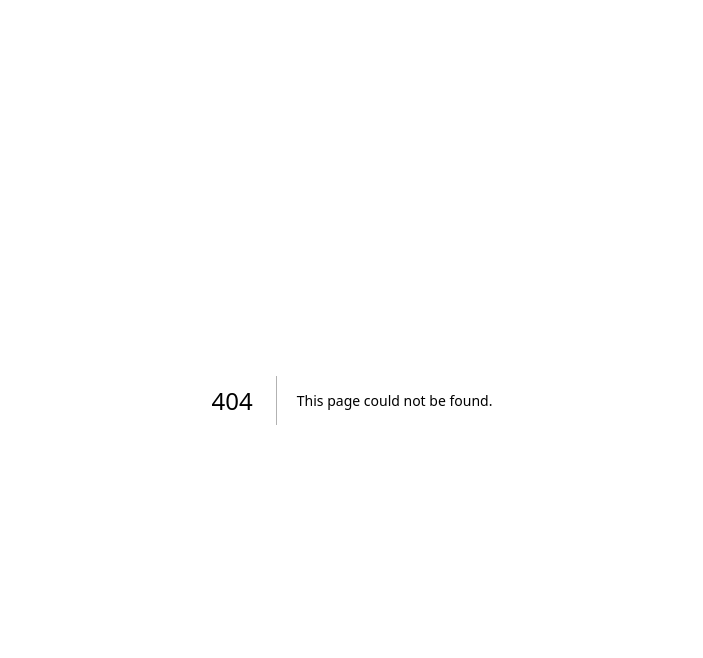
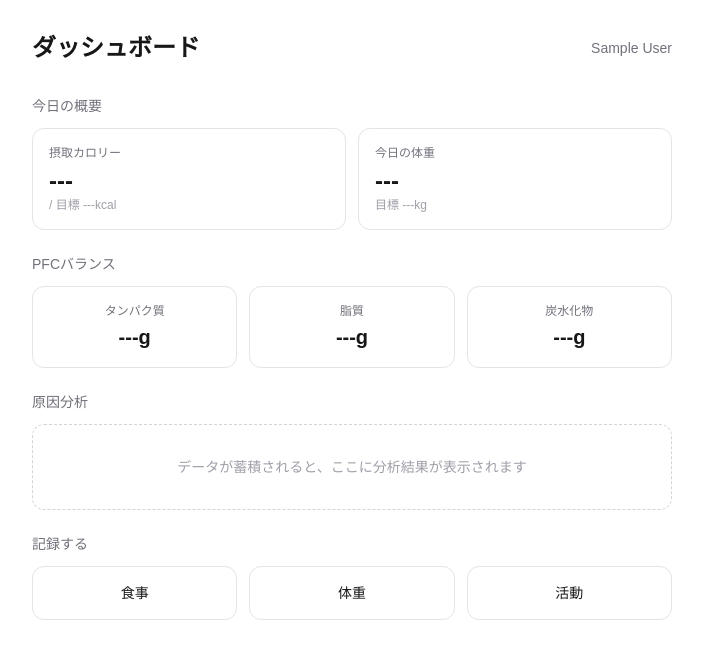
Before and after one commit to t-jougetu-oss/LeanGuide, a Next.js app: page /dashboard in a window 1280 px wide. Before the commit this address had no page. Shown: the top 658 px of the page, without its empty margins (288-991 px from the left). Built offline with nearby package versions, Linux system fonts and the light colour scheme; no server answers; sample sign-in values are in the browser's storage.

Commit message:
Add dashboard page layout
Shows overview cards for calories, weight, PFC balance, analysis placeholder,
and quick action links to record meals, weight, and activities.

Co-Authored-By: Claude Opus 4.6 (1M context) <noreply@anthropic.com>

```diff
--- /dev/null
+++ b/src/app/dashboard/page.tsx
@@ -0,0 +1,87 @@
+import { auth } from "@/auth";
+import { redirect } from "next/navigation";
+import Link from "next/link";
+
+export default async function DashboardPage() {
+  const session = await auth();
+  if (!session?.user) redirect("/");
+
+  return (
+    <div className="flex flex-col flex-1 px-4 py-8 max-w-2xl mx-auto w-full">
+      {/* ヘッダー */}
+      <div className="flex items-center justify-between mb-8">
+        <h1 className="text-2xl font-bold">ダッシュボード</h1>
+        <p className="text-sm text-zinc-500">{session.user.name}</p>
+      </div>
+
+      {/* 今日の概要 */}
+      <section className="mb-6">
+        <h2 className="text-sm font-medium text-zinc-500 mb-3">今日の概要</h2>
+        <div className="grid grid-cols-2 gap-3">
+          <div className="rounded-xl border border-zinc-200 p-4 dark:border-zinc-800">
+            <p className="text-xs text-zinc-500">摂取カロリー</p>
+            <p className="text-2xl font-bold mt-1">---</p>
+            <p className="text-xs text-zinc-400">/ 目標 ---kcal</p>
+          </div>
+          <div className="rounded-xl border border-zinc-200 p-4 dark:border-zinc-800">
+            <p className="text-xs text-zinc-500">今日の体重</p>
+            <p className="text-2xl font-bold mt-1">---</p>
+            <p className="text-xs text-zinc-400">目標 ---kg</p>
+          </div>
+        </div>
+      </section>
+
+      {/* PFCバランス */}
+      <section className="mb-6">
+        <h2 className="text-sm font-medium text-zinc-500 mb-3">PFCバランス</h2>
+        <div className="grid grid-cols-3 gap-3">
+          <div className="rounded-xl border border-zinc-200 p-4 text-center dark:border-zinc-800">
+            <p className="text-xs text-zinc-500">タンパク質</p>
+            <p className="text-xl font-bold mt-1">---g</p>
+          </div>
+          <div className="rounded-xl border border-zinc-200 p-4 text-center dark:border-zinc-800">
+            <p className="text-xs text-zinc-500">脂質</p>
+            <p className="text-xl font-bold mt-1">---g</p>
+          </div>
+          <div className="rounded-xl border border-zinc-200 p-4 text-center dark:border-zinc-800">
+            <p className="text-xs text-zinc-500">炭水化物</p>
+            <p className="text-xl font-bold mt-1">---g</p>
+          </div>
+        </div>
+      </section>
+
+      {/* 原因分析（後で実装） */}
+      <section className="mb-6">
+        <h2 className="text-sm font-medium text-zinc-500 mb-3">原因分析</h2>
+        <div className="rounded-xl border border-dashed border-zinc-300 p-8 text-center text-sm text-zinc-400 dark:border-zinc-700">
+          データが蓄積されると、ここに分析結果が表示されます
+        </div>
+      </section>
+
+      {/* クイックアクション */}
+      <section>
+        <h2 className="text-sm font-medium text-zinc-500 mb-3">記録する</h2>
+        <div className="grid grid-cols-3 gap-3">
+          <Link
+            href="/record/meal"
+            className="rounded-xl border border-zinc-200 p-4 text-center text-sm font-medium transition-colors hover:bg-zinc-50 dark:border-zinc-800 dark:hover:bg-zinc-900"
+          >
+            食事
+          </Link>
+          <Link
+            href="/record/weight"
+            className="rounded-xl border border-zinc-200 p-4 text-center text-sm font-medium transition-colors hover:bg-zinc-50 dark:border-zinc-800 dark:hover:bg-zinc-900"
+          >
+            体重
+          </Link>
+          <Link
+            href="/record/activity"
+            className="rounded-xl border border-zinc-200 p-4 text-center text-sm font-medium transition-colors hover:bg-zinc-50 dark:border-zinc-800 dark:hover:bg-zinc-900"
+          >
+            活動
+          </Link>
+        </div>
+      </section>
+    </div>
+  );
+}
--- a/src/app/page.tsx
+++ b/src/app/page.tsx
@@ -20,20 +20,12 @@ export default async function Home() {
               <p className="text-sm text-zinc-600 dark:text-zinc-400">
                 ログイン中: {session.user.name}
               </p>
-              <div className="flex gap-3">
-                <Link
-                  href="/profile"
-                  className="rounded-full bg-zinc-900 px-5 py-2.5 text-sm font-medium text-white transition-colors hover:bg-zinc-700 dark:bg-white dark:text-zinc-900 dark:hover:bg-zinc-200"
-                >
-                  プロフィール
-                </Link>
-                <Link
-                  href="/goal"
-                  className="rounded-full bg-zinc-900 px-5 py-2.5 text-sm font-medium text-white transition-colors hover:bg-zinc-700 dark:bg-white dark:text-zinc-900 dark:hover:bg-zinc-200"
-                >
-                  目標設定
-                </Link>
-              </div>
+              <Link
+                href="/dashboard"
+                className="rounded-full bg-zinc-900 px-6 py-3 text-sm font-medium text-white transition-colors hover:bg-zinc-700 dark:bg-white dark:text-zinc-900 dark:hover:bg-zinc-200"
+              >
+                ダッシュボードへ
+              </Link>
               <form
                 action={async () => {
                   "use server";
```
